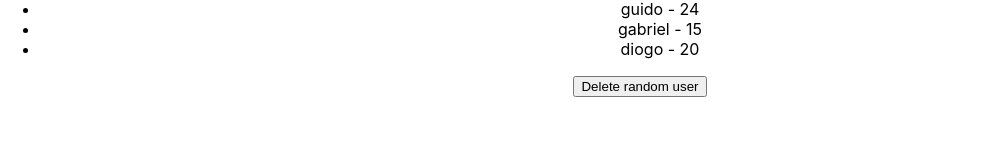
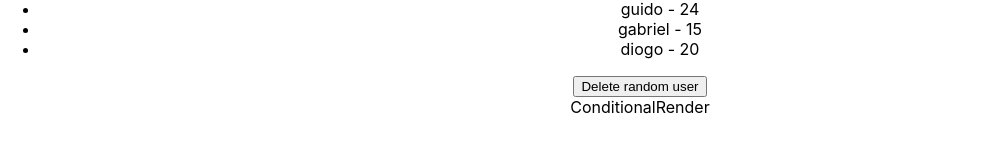
Before and after one commit to GuidoStocco/React.js, a React (Create React App) app in the folder 3_Avancando/avancado/: page / in a window 1280 px wide. Shown: the part 1169-1322 px from the top of the page, without its empty margins (0-1000 px from the left). Built offline with nearby package versions, Linux system fonts and the light colour scheme.

Commit message:
ConditionalRender

```diff
--- a/3_Avancando/avancado/src/App.jsx
+++ b/3_Avancando/avancado/src/App.jsx
@@ -1,10 +1,11 @@
-import logo from './logo.svg';
+
 import './App.css';
 import ManageData from './components/ManageData';
 
 // importando imagem com assets
 import City from './assets/city.jpg'
 import ListRender from './components/ListRender';
+import ConditionalRender from './components/ConditionalRender';
 
 function App() {
   return (
@@ -20,6 +21,7 @@ function App() {
       </div>
       <ManageData/>
       <ListRender/>
+      <ConditionalRender/>
     </div>
   );
 }
--- /dev/null
+++ b/3_Avancando/avancado/src/components/ConditionalRender.jsx
@@ -0,0 +1,9 @@
+import React from 'react'
+
+const ConditionalRender = () => {
+  return (
+    <div>ConditionalRender</div>
+  )
+}
+
+export default ConditionalRender
```
